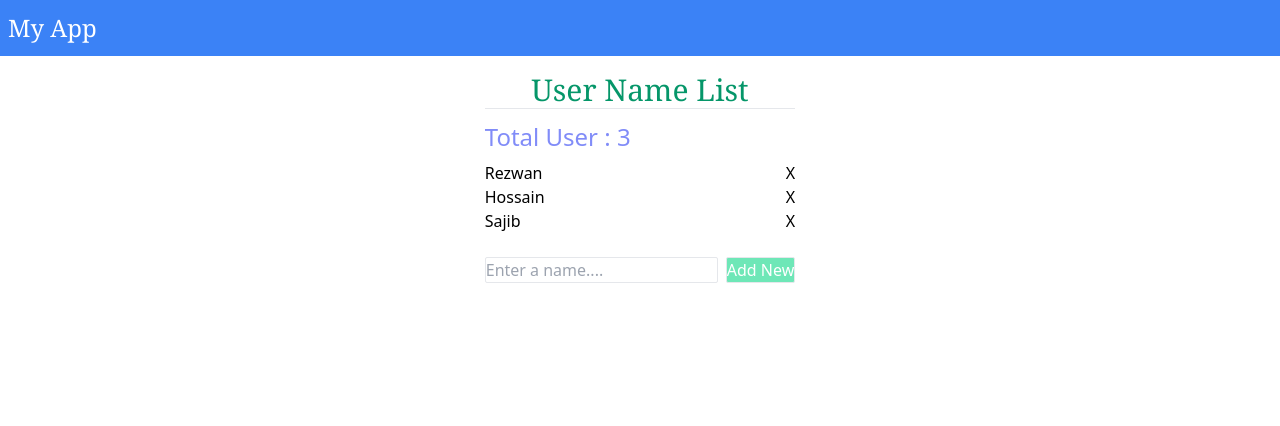
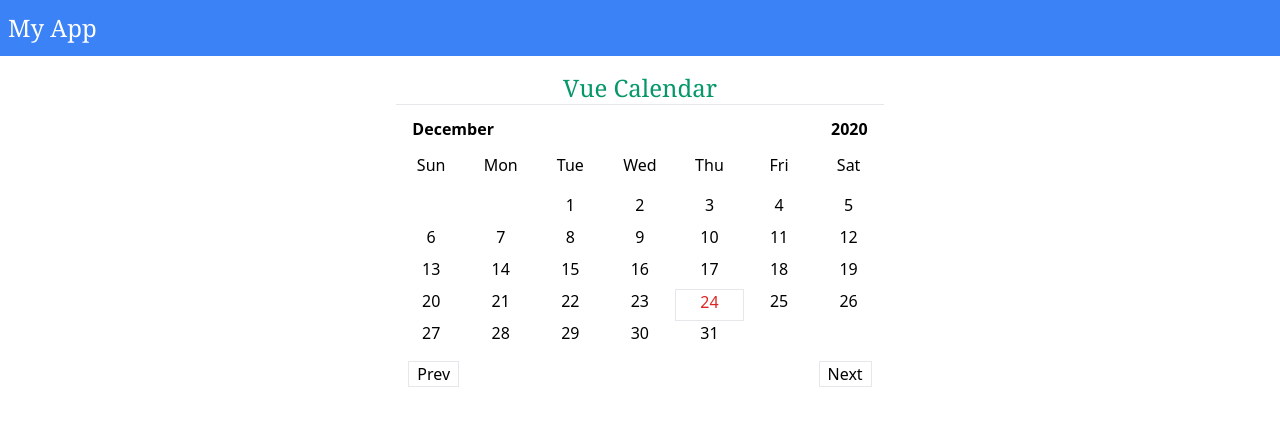
Before and after one commit to rez1Pro/10-application-by-Vue.js, a Vue app: page / in a window 1280 px wide. Shown: the top 426 px of the page. Built offline with nearby package versions, Linux system fonts and the light colour scheme.

Commit message:
Successfully Create CALENDAR APP

```diff
--- a/src/App.vue
+++ b/src/App.vue
@@ -1,17 +1,18 @@
 <template>
   <Header />
   <div class="w-full flex">
-    <NameList />
+    <Calendar />
   </div>
 </template>
 
 <script>
 import Header from "./components/Header.vue";
-import NameList from "./components/NameList.vue";
+import Calendar from "./components/Calendar.vue";
+//import NameList from "./components/NameList.vue";
 export default {
   components: {
     Header,
-    NameList,
+    Calendar,
   },
 };
 </script>
--- /dev/null
+++ b/src/components/Calendar.vue
@@ -0,0 +1,97 @@
+<template>
+  <div class="m-auto">
+    <h1 class="text-2xl text-green-600 font-serif text-center">Vue Calendar</h1>
+    <hr />
+
+    <section class="font-bold justify-between flex my-3 mx-4">
+      <h1>{{ month }}</h1>
+      <h1>{{ year }}</h1>
+    </section>
+    <section class="flex mt-3">
+      <p class="h-10 text-center" style="width: 14.28%" v-for="day of days" :key="day">
+        {{ day }}
+      </p>
+    </section>
+    <section class="flex flex-wrap">
+      <p
+        class="h-8 text-center"
+        style="width: 14.28%"
+        v-for="date of startDay()"
+        :key="date"
+      ></p>
+
+      <p
+        class="h-8 text-center"
+        style="width: 14.28%"
+        v-for="date of daysInMonth()"
+        :key="date"
+        :class="currentDate(date)"
+      >
+        {{ date }}
+      </p>
+    </section>
+    <section class="flex justify-between">
+      <button class="px-2 border mx-3 my-2" @click="prev">Prev</button>
+      <button class="px-2 border mx-3 my-2" @click="next">Next</button>
+    </section>
+  </div>
+</template>
+
+<script>
+export default {
+  data() {
+    return {
+      days: ["Sun", "Mon", "Tue", "Wed", "Thu", "Fri", "Sat"],
+      monthNumber: new Date().getMonth(),
+      currentYear: new Date().getFullYear(),
+    };
+  },
+
+  computed: {
+    month: function () {
+      return new Date(this.currentYear, this.monthNumber).toLocaleString("default", {
+        month: "long",
+      });
+    },
+    year: function () {
+      return this.currentYear;
+    },
+  },
+
+  methods: {
+    daysInMonth() {
+      let days = new Date(this.currentYear, this.monthNumber + 1, 0).getDate();
+      return days;
+    },
+
+    startDay() {
+      let day = new Date(this.currentYear, this.monthNumber, 1).getDay();
+      return day;
+    },
+
+    prev() {
+      if (this.monthNumber === 0) {
+        this.monthNumber = 11;
+        return this.currentYear--;
+      } else {
+        return this.monthNumber--;
+      }
+    },
+
+    next() {
+      if (this.monthNumber === 11) {
+        this.monthNumber = 0;
+        return this.currentYear++;
+      } else {
+        return this.monthNumber++;
+      }
+    },
+
+    currentDate(date) {
+      let cd = new Date(this.currentYear, this.monthNumber, date).toDateString();
+      let other = new Date().toDateString();
+      return cd == other ? "text-red-600 border" : "";
+    },
+  },
+};
+</script>
```
